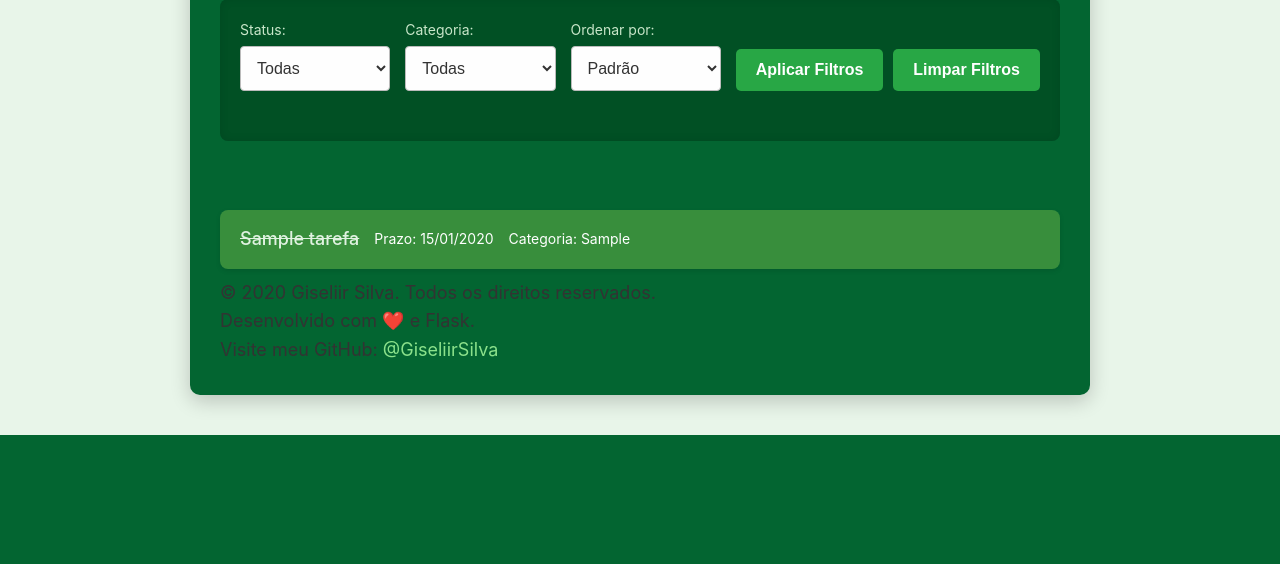
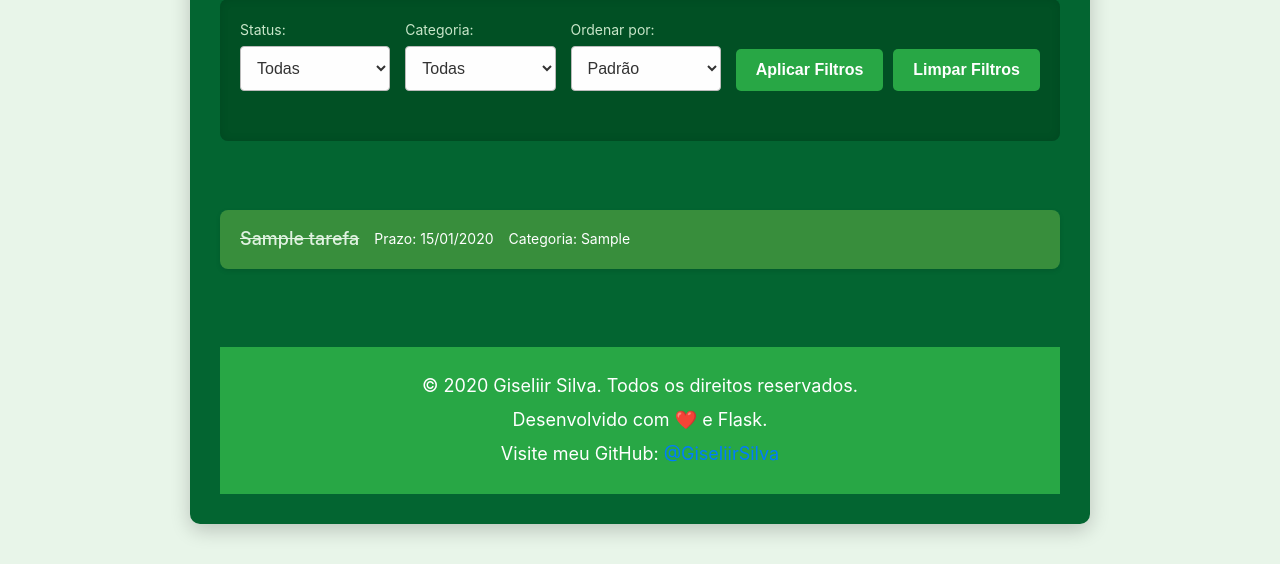
Before and after one commit to GiseliirSilva/Sistema-de-Tarefas-Flask, a Flask app: template templates/index.html in a window 1280 px wide. Shown: the part 517-1081 px from the top of the page. Before the commit the page ends 952 px from the top, so only its background shows below. Run offline with Flask 3, Linux system fonts and the light colour scheme; tables that the repository leaves empty hold one stand-in row (values such as "Sample post"); the template is opened without the code that fills it: values that come from a table or form of the project are taken from there, most other values are stand-ins (such as "Sample title", 1, 10 or a date in 2020).

Commit message:
Corrige typo na classe main-footer no HTML para aplicar estilos

```diff
--- a/templates/index.html
+++ b/templates/index.html
@@ -148,13 +148,13 @@
                 {% else %} {# Este else pertence ao for loop #}
                 <p style="text-align: center;">Nenhuma tarefa encontrada. Adicione uma nova!</p>
                 {% endfor %} {# Este endfor fecha tanto o for quanto seu else #}
-        </ul>
+        </ul><br>
 
-        <footer>
+        <footer class="main-footer">
             <p>&copy; {{ current_year }} Giseliir Silva. Todos os direitos reservados.</p>
             <p>Desenvolvido com ❤️ e Flask.</p>
             <p>Visite meu GitHub: <a href="https://github.com/GiseliirSilva" target="_blank">@GiseliirSilva</a></p>
         </footer>
-    </div>
-</body>
+
+    </div></body>
 </html>
```
